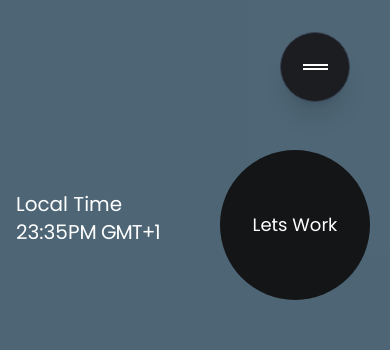
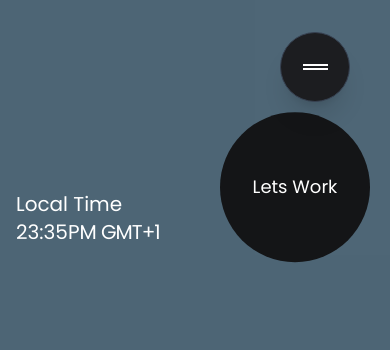
Before and after one commit to Amine2240/portfolio2023, a React (Vite) app in the folder client/: page / in a window 390 px wide. Shown: the top 350 px of the page. Built offline with nearby package versions, Linux system fonts and the light colour scheme.

Commit message:
commit msg

```diff
--- a/client/src/components/herocomp.jsx
+++ b/client/src/components/herocomp.jsx
@@ -105,7 +105,7 @@ const Herocomp = () => {
         <img
           src={amine1}
           style={{}}
-          className={` z-[0] absolute left-1/2 translate-x-[-52%] bottom-0 xl:top-10  image sm:w-[490px] w-[450px] transition-all`}
+          className={` z-[0] absolute left-1/2 translate-x-[-52%] bottom-0 xl:top-10  image xl:w-[490px] md:w-[380px] w-[400px] transition-all`}
           alt=""
         />
         <div className=" relative flex pb-[40px]  flex-col items-center place-content-end h-[90vh]  ">
@@ -115,7 +115,7 @@ const Herocomp = () => {
                 transform: `translate(${xPos}px, ${yPos}px)`,
               }}
               ref={contactbutton}
-              className=" absolute top-[150px] right-5 sm:left-[60%] h-[150px] w-[150px]  sm:h-[180px] sm:w-[180px] bg-[#141517] text-white rounded-full text-lg letswork "
+              className=" absolute xl:top-[150px] top-[125px] right-5 sm:left-[60%] h-[150px] w-[150px]  xl:h-[180px] xl:w-[180px] md:h-[160px] md:w-[160px] bg-[#141517] text-white rounded-full text-lg letswork "
             >
               <p className=" z-30">Lets Work</p>
             </button>
```
